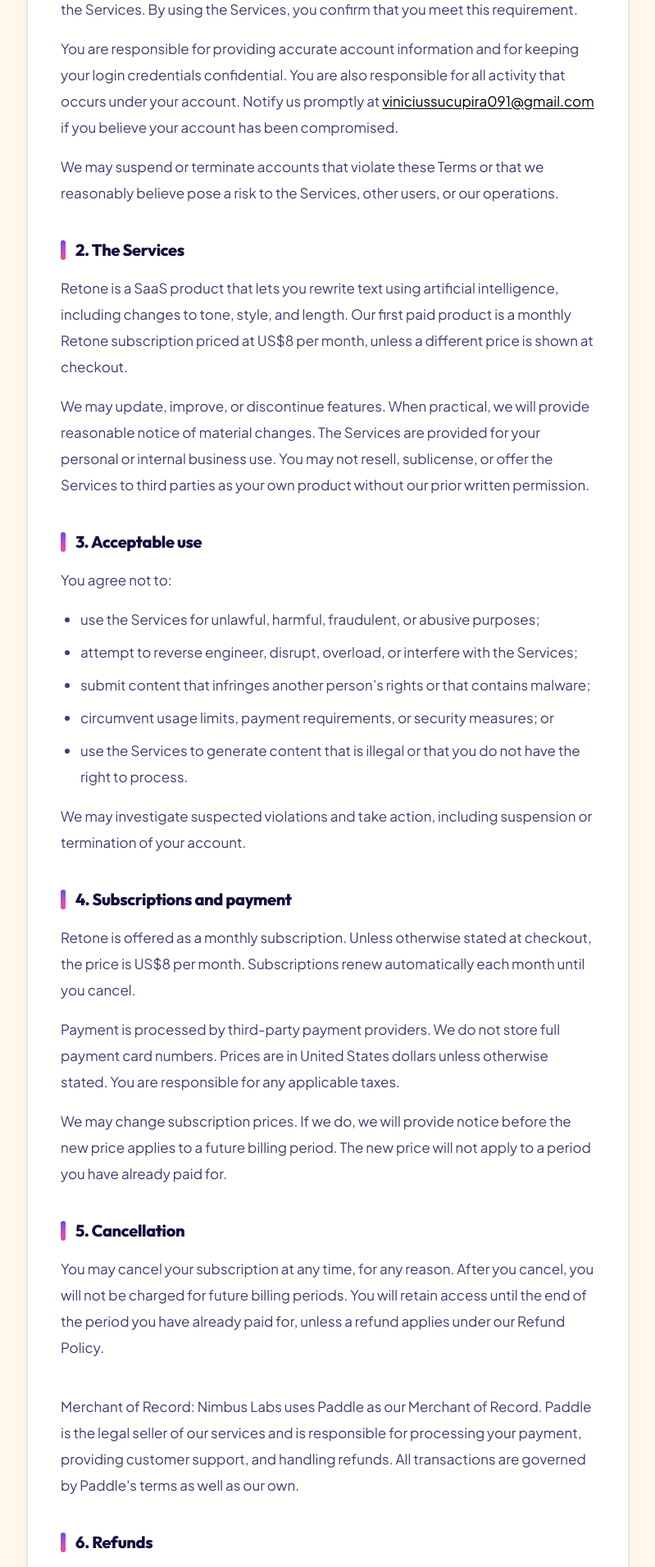
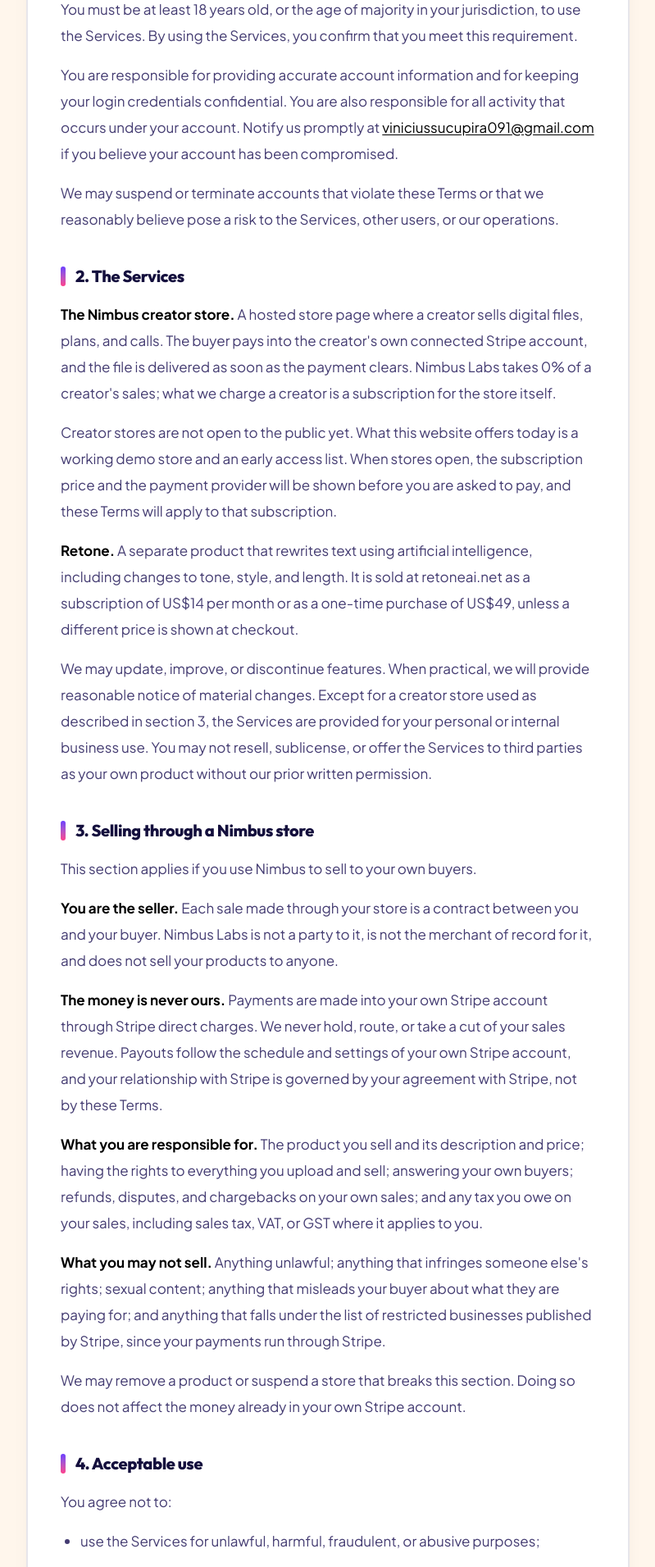
Before and after one commit to viniciussucupira/nimbus-labs, a Next.js app: page /terms in a window 1280 px wide. Shown: the part 880-2791 px from the top of the page at 82% size, without its empty margins (240-1039 px from the left). Built offline with nearby package versions, Linux system fonts and the light colour scheme.

Commit message:
fix(terms): describe the creator store, correct Retone price, scope Paddle

```diff
--- a/app/terms/page.tsx
+++ b/app/terms/page.tsx
@@ -5,16 +5,17 @@
 export const metadata: Metadata = {
   title: "Terms of Service — Nimbus Labs",
   description:
-    "Terms of Service for Nimbus Labs products, including the Retone subscription.",
+    "Terms of Service for Nimbus Labs: the creator store at nimbuslabsai.com, what a creator is responsible for when they sell through it, and the Retone subscription.",
 };
 
 export default function TermsPage() {
   return (
-    <LegalPage title="Terms of Service">
+    <LegalPage title="Terms of Service" lastUpdated="September 18, 2026">
       <p>
         These Terms of Service (“Terms”) govern your access to and use of the
         websites, products, and subscription services operated by Nimbus Labs
-        (“Nimbus Labs,” “we,” “us,” or “our”), including Retone (available at{" "}
+        (“Nimbus Labs,” “we,” “us,” or “our”). They cover this website and the
+        Nimbus creator store, and they also cover Retone (available at{" "}
         <a
           href="https://retoneai.net"
           className="text-black underline underline-offset-2 hover:no-underline"
@@ -26,11 +27,10 @@
         ) and any other software we may offer (collectively, the “Services”).
       </p>
       <p>
-        Nimbus Labs is an independent software studio based in Brazil. We sell
-        software-as-a-service (SaaS) subscriptions to customers worldwide. By
-        creating an account, purchasing a subscription, or otherwise using the
-        Services, you agree to these Terms. If you do not agree, do not use the
-        Services.
+        Nimbus Labs is an independent software studio. We sell software to
+        customers worldwide. By creating an account, purchasing a subscription,
+        or otherwise using the Services, you agree to these Terms. If you do
+        not agree, do not use the Services.
       </p>
 
       <LegalSection title="1. Eligibility and accounts">
@@ -60,21 +60,79 @@
 
       <LegalSection title="2. The Services">
         <p>
-          Retone is a SaaS product that lets you rewrite text using artificial
-          intelligence, including changes to tone, style, and length. Our first
-          paid product is a monthly Retone subscription priced at US$8 per
-          month, unless a different price is shown at checkout.
+          <strong className="text-black">The Nimbus creator store.</strong> A
+          hosted store page where a creator sells digital files, plans, and
+          calls. The buyer pays into the creator&apos;s own connected Stripe
+          account, and the file is delivered as soon as the payment clears.
+          Nimbus Labs takes 0% of a creator&apos;s sales; what we charge a
+          creator is a subscription for the store itself.
+        </p>
+        <p>
+          Creator stores are not open to the public yet. What this website
+          offers today is a working demo store and an early access list. When
+          stores open, the subscription price and the payment provider will be
+          shown before you are asked to pay, and these Terms will apply to that
+          subscription.
+        </p>
+        <p>
+          <strong className="text-black">Retone.</strong> A separate product
+          that rewrites text using artificial intelligence, including changes
+          to tone, style, and length. It is sold at retoneai.net as a
+          subscription of US$14 per month or as a one-time purchase of US$49,
+          unless a different price is shown at checkout.
         </p>
         <p>
           We may update, improve, or discontinue features. When practical, we
-          will provide reasonable notice of material changes. The Services are
+          will provide reasonable notice of material changes. Except for a
+          creator store used as described in section 3, the Services are
           provided for your personal or internal business use. You may not
           resell, sublicense, or offer the Services to third parties as your
           own product without our prior written permission.
         </p>
       </LegalSection>
 
-      <LegalSection title="3. Acceptable use">
+      <LegalSection title="3. Selling through a Nimbus store">
+        <p>
+          This section applies if you use Nimbus to sell to your own buyers.
+        </p>
+        <p>
+          <strong className="text-black">You are the seller.</strong> Each sale
+          made through your store is a contract between you and your buyer.
+          Nimbus Labs is not a party to it, is not the merchant of record for
+          it, and does not sell your products to anyone.
+        </p>
+        <p>
+          <strong className="text-black">The money is never ours.</strong>{" "}
+          Payments are made into your own Stripe account through Stripe direct
+          charges. We never hold, route, or take a cut of your sales revenue.
+          Payouts follow the schedule and settings of your own Stripe account,
+          and your relationship with Stripe is governed by your agreement with
+          Stripe, not by these Terms.
+        </p>
+        <p>
+          <strong className="text-black">What you are responsible for.</strong>{" "}
+          The product you sell and its description and price; having the rights
+          to everything you upload and sell; answering your own buyers;
+          refunds, disputes, and chargebacks on your own sales; and any tax you
+          owe on your sales, including sales tax, VAT, or GST where it applies
+          to you.
+        </p>
+        <p>
+          <strong className="text-black">What you may not sell.</strong>{" "}
+          Anything unlawful; anything that infringes someone else&apos;s rights;
+          sexual content; anything that misleads your buyer about what they are
+          paying for; and anything that falls under the list of restricted
+          businesses published by Stripe, since your payments run through
+          Stripe.
+        </p>
+        <p>
+          We may remove a product or suspend a store that breaks this section.
+          Doing so does not affect the money already in your own Stripe
+          account.
+        </p>
+      </LegalSection>
+
+      <LegalSection title="4. Acceptable use">
         <p>You agree not to:</p>
         <ul className="list-disc pl-6 space-y-2">
           <li>
@@ -104,11 +162,21 @@
         </p>
       </LegalSection>
 
-      <LegalSection title="4. Subscriptions and payment">
+      <LegalSection title="5. Subscriptions and payment">
         <p>
-          Retone is offered as a monthly subscription. Unless otherwise stated
-          at checkout, the price is US$8 per month. Subscriptions renew
-          automatically each month until you cancel.
+          Retone is offered as a monthly subscription of US$14 per month, which
+          renews automatically until you cancel, and as a one-time purchase of
+          US$49, which does not renew. Unless otherwise stated at checkout,
+          those are the prices that apply.
+        </p>
+        <p>
+          Retone is sold through Paddle, which acts as our Merchant of Record
+          for that product. Paddle is the legal seller of Retone and is
+          responsible for processing your payment and handling refunds for it,
+          and those transactions are governed by Paddle&apos;s terms as well as
+          our own. Paddle is not involved in a Nimbus creator store: the sales
+          a creator makes run through that creator&apos;s own Stripe account,
+          as described in section 3.
         </p>
         <p>
           Payment is processed by third-party payment providers. We do not
@@ -123,7 +191,7 @@
         </p>
       </LegalSection>
 
-      <LegalSection title="5. Cancellation">
+      <LegalSection title="6. Cancellation">
         <p>
           You may cancel your subscription at any time, for any reason. After
           you cancel, you will not be charged for future billing periods. You
@@ -132,17 +200,9 @@
         </p>
       </LegalSection>
 
-      <p>
-        Merchant of Record: Nimbus Labs uses Paddle as our Merchant of Record.
-        Paddle is the legal seller of our services and is responsible for
-        processing your payment, providing customer support, and handling
-        refunds. All transactions are governed by Paddle&apos;s terms as well
-        as our own.
-      </p>
-
-      <LegalSection title="6. Refunds">
+      <LegalSection title="7. Refunds">
         <p>
-          Refunds are governed by our{" "}
+          Refunds of what you pay <em>us</em> are governed by our{" "}
           <Link
             href="/refunds"
             className="text-black underline underline-offset-2 hover:no-underline"
@@ -152,9 +212,14 @@
           . In summary, you may request a full refund within 14 days of a
           charge.
         </p>
+        <p>
+          A refund on something you bought from a creator&apos;s store is a
+          matter between you and that creator, who received your money in their
+          own Stripe account and sets their own refund terms.
+        </p>
       </LegalSection>
 
-      <LegalSection title="7. Intellectual property">
+      <LegalSection title="8. Intellectual property">
         <p>
           Nimbus Labs and its licensors own all rights in the Services,
           including the software, branding, design, and documentation. These
@@ -162,10 +227,13 @@
           trademarks except as needed to identify the Services.
         </p>
         <p>
-          You retain ownership of the text you submit to the Services (“User
-          Content”). You grant Nimbus Labs a limited license to process User
-          Content solely to provide the Services — for example, to send it to
-          an AI API for rewriting and return the result to you.
+          You retain ownership of what you submit to the Services (“User
+          Content”) — the text you send to be rewritten, and the files, images,
+          and descriptions you upload to your store. You grant Nimbus Labs a
+          limited license to host, process, and deliver User Content solely to
+          provide the Services: to send text to an AI API and return the
+          result to you, and to store your store&apos;s files and hand them to
+          the buyer you sold them to.
         </p>
         <p>
           You may use output generated for you for your lawful purposes. You
@@ -174,17 +242,17 @@
         </p>
       </LegalSection>
 
-      <LegalSection title="8. AI-generated output">
+      <LegalSection title="9. AI-generated output">
         <p>
-          The Services use third-party artificial intelligence models. Output
-          may be inaccurate, incomplete, or unsuitable for your purpose. We do
-          not guarantee that output is unique, error-free, or free of
+          Some of the Services use third-party artificial intelligence models.
+          Output may be inaccurate, incomplete, or unsuitable for your purpose.
+          We do not guarantee that output is unique, error-free, or free of
           third-party rights. You are solely responsible for how you use the
           output.
         </p>
       </LegalSection>
 
-      <LegalSection title="9. Disclaimer of warranties">
+      <LegalSection title="10. Disclaimer of warranties">
         <p>
           THE SERVICES ARE PROVIDED “AS IS” AND “AS AVAILABLE.” TO THE MAXIMUM
           EXTENT PERMITTED BY LAW, WE DISCLAIM ALL WARRANTIES, EXPRESS OR
@@ -194,7 +262,7 @@
         </p>
       </LegalSection>
 
-      <LegalSection title="10. Limitation of liability">
+      <LegalSection title="11. Limitation of liability">
         <p>
           TO THE MAXIMUM EXTENT PERMITTED BY APPLICABLE LAW, NIMBUS LABS AND
           ITS OWNERS, OFFICERS, AND CONTRACTORS WILL NOT BE LIABLE FOR ANY
@@ -205,26 +273,29 @@
         <p>
           OUR TOTAL LIABILITY FOR ANY CLAIM ARISING OUT OF THESE TERMS OR THE
           SERVICES WILL NOT EXCEED THE AMOUNT YOU PAID TO US IN THE THREE (3)
-          MONTHS BEFORE THE CLAIM AROSE, OR US$24, WHICHEVER IS GREATER.
+          MONTHS BEFORE THE CLAIM AROSE, OR US$50, WHICHEVER IS GREATER. Money
+          a buyer paid into a creator&apos;s own Stripe account was never paid
+          to us and is not part of that amount.
         </p>
         <p>
           Some jurisdictions do not allow certain limitations. In those cases,
           our liability is limited to the maximum extent permitted by law.
           Nothing in these Terms limits liability that cannot be limited under
-          Brazilian law or other applicable mandatory law, including liability
-          for fraud or willful misconduct.
+          applicable mandatory law, including liability for fraud or willful
+          misconduct.
         </p>
       </LegalSection>
 
-      <LegalSection title="11. Indemnification">
+      <LegalSection title="12. Indemnification">
         <p>
           You agree to indemnify and hold Nimbus Labs harmless from claims
-          arising out of your User Content, your use of the Services, or your
-          violation of these Terms or applicable law.
+          arising out of your User Content, the products you sell through a
+          Nimbus store, your use of the Services, or your violation of these
+          Terms or applicable law.
         </p>
       </LegalSection>
 
-      <LegalSection title="12. Termination">
+      <LegalSection title="13. Termination">
         <p>
           We may suspend or terminate your access if you breach these Terms, if
           required by law, or if we discontinue the Services. Upon termination,
@@ -234,7 +305,7 @@
         </p>
       </LegalSection>
 
-      <LegalSection title="13. Changes to these Terms">
+      <LegalSection title="14. Changes to these Terms">
         <p>
           We may update these Terms from time to time. The effective date at
           the top of this page will be revised when we do. Material changes
@@ -243,7 +314,7 @@
         </p>
       </LegalSection>
 
-      <LegalSection title="14. Governing law">
+      <LegalSection title="15. Governing law">
         <p>
           These Terms are governed by the laws of the Federative Republic of
           Brazil, without regard to conflict-of-law rules. Courts located in
@@ -252,7 +323,7 @@
         </p>
       </LegalSection>
 
-      <LegalSection title="15. Contact">
+      <LegalSection title="16. Contact">
         <p>
           Nimbus Labs
           <br />
```
